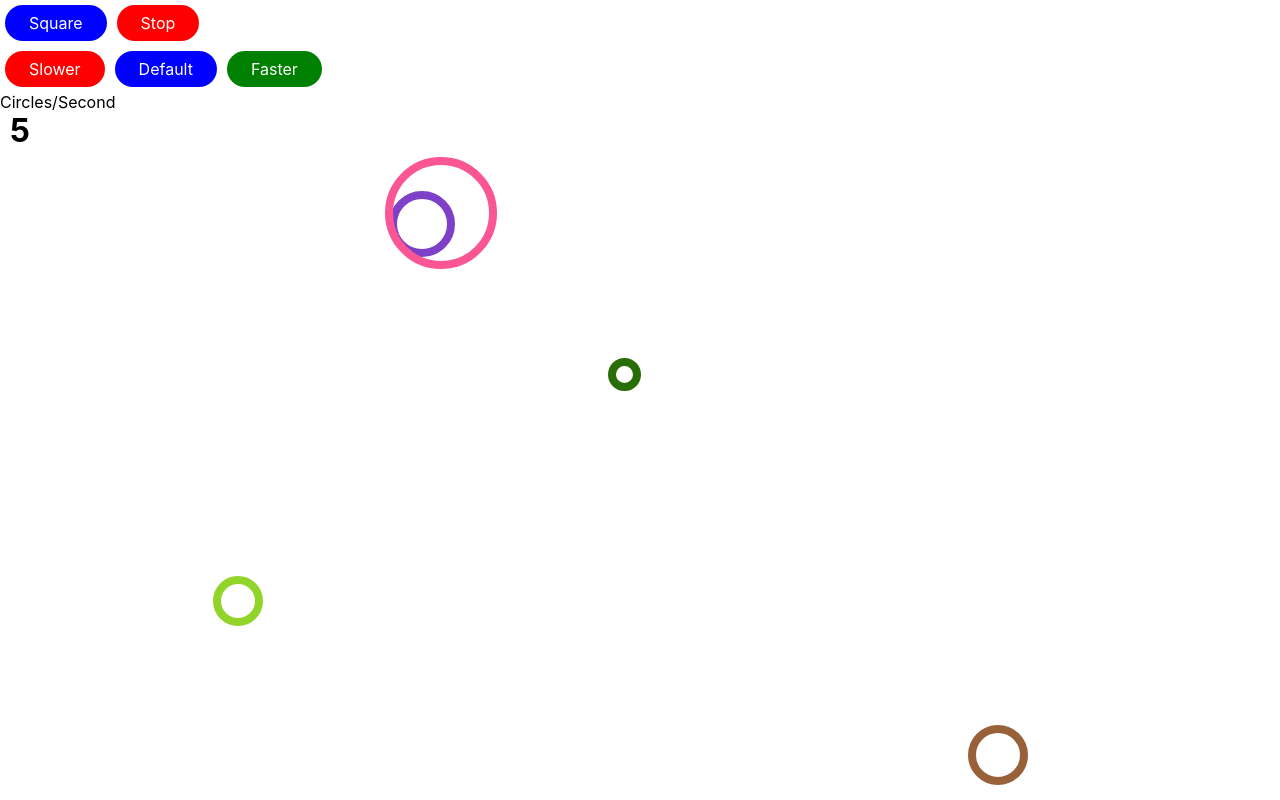
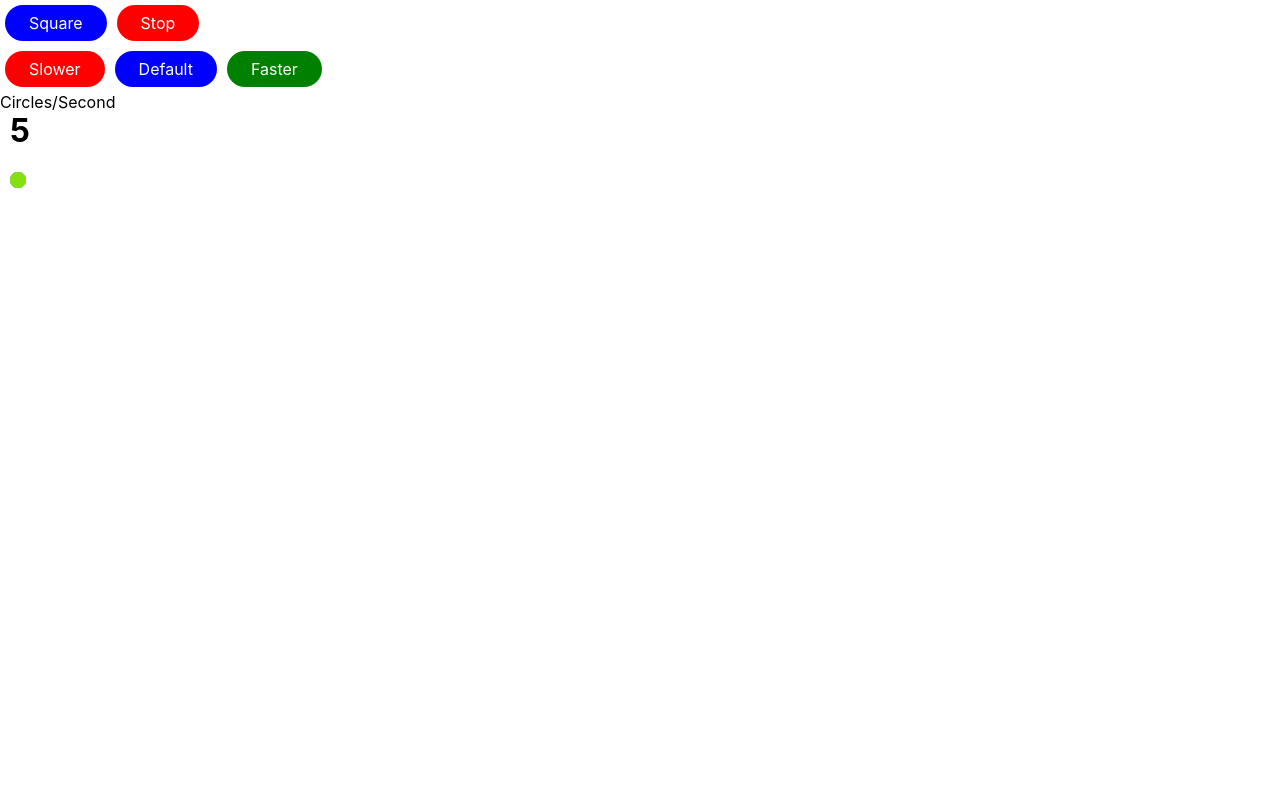
Before and after one commit to MEHDI-ROBATJAZI/a-simple-project-for-js, a React (Create React App) app: page / in a window 1280 px wide. Built offline with nearby package versions, Linux system fonts and the light colour scheme; the HTML template or start-up script is replaced by a standard one.

Commit message:
Abstract buildFrame

```diff
--- a/src/components/canvas/index.js
+++ b/src/components/canvas/index.js
@@ -1,45 +1,27 @@
 import React, { useState, useEffect, useContext } from 'react';
 
 import TimerContext from '../../TimerContext';
+import buildFrame from '../../utils/buildFrame';
 import './style.css';
 
 function Canvas({
   frameFormat,
-  isOn
+  isOn,
+  maxSize
 }) {
 
   const [ framesStyle, setFramesStyle ] = useState([]);
   const [ timer ] = useContext(TimerContext);
 
-  const maxSize = 100;
+  useEffect(() => {
+    const timeID = isOn && setTimeout(() => {
+      const newFrameStyle = buildFrame({
+        maxSize,
+        frameFormat
+      });
 
-  const buildFrame = () => {
-    const R = Math.floor(Math.random() * 255).toString();
-    const G = Math.floor(Math.random() * 255).toString();
-    const B = Math.floor(Math.random() * 255).toString();
-    const color = `rgb(${R}, ${G}, ${B})`;
-
-    const size = Math.floor(Math.random() * maxSize);
-
-    const left = Math.floor(Math.random() * ( window.innerWidth - size ));
-    const bottom = Math.floor(Math.random() * ( window.innerHeight - size  ));
-
-    const newFrameStyle = {
-      color,
-      left,
-      bottom,
-      height: size,
-      width: size,
-      borderRadius: (frameFormat === 'circle' ? '50%' : '0%')
-    };
-
-    setFramesStyle([...framesStyle, newFrameStyle]);
-  };
-
-  useEffect(() => {
-    const timeID = isOn && setTimeout(buildFrame,
-      timer
-    );
+      setFramesStyle([...framesStyle, newFrameStyle]);
+    }, timer );
 
     return () => isOn && clearTimeout(timeID);
   }, [ framesStyle, isOn ]);
--- /dev/null
+++ b/src/utils/buildFrame.js
@@ -0,0 +1,27 @@
+const buildFrame = ({
+	maxSize,
+	frameFormat
+}) => {
+	const R = Math.floor(Math.random() * 255).toString();
+	const G = Math.floor(Math.random() * 255).toString();
+	const B = Math.floor(Math.random() * 255).toString();
+	const color = `rgb(${R}, ${G}, ${B})`;
+
+	const size = Math.floor(Math.random() * maxSize);
+
+	const left = Math.floor(Math.random() * ( window.innerWidth - size ));
+	const bottom = Math.floor(Math.random() * ( window.innerHeight - size  ));
+
+	const newFrameStyle = {
+		color,
+		left,
+		bottom,
+		height: size,
+		width: size,
+		borderRadius: (frameFormat === 'circle' ? '50%' : '0%')
+	};
+
+	return newFrameStyle;
+};
+
+export default buildFrame;
```
Also changed, not shown: 1 other file (tests, documents, lock files or other folders).
